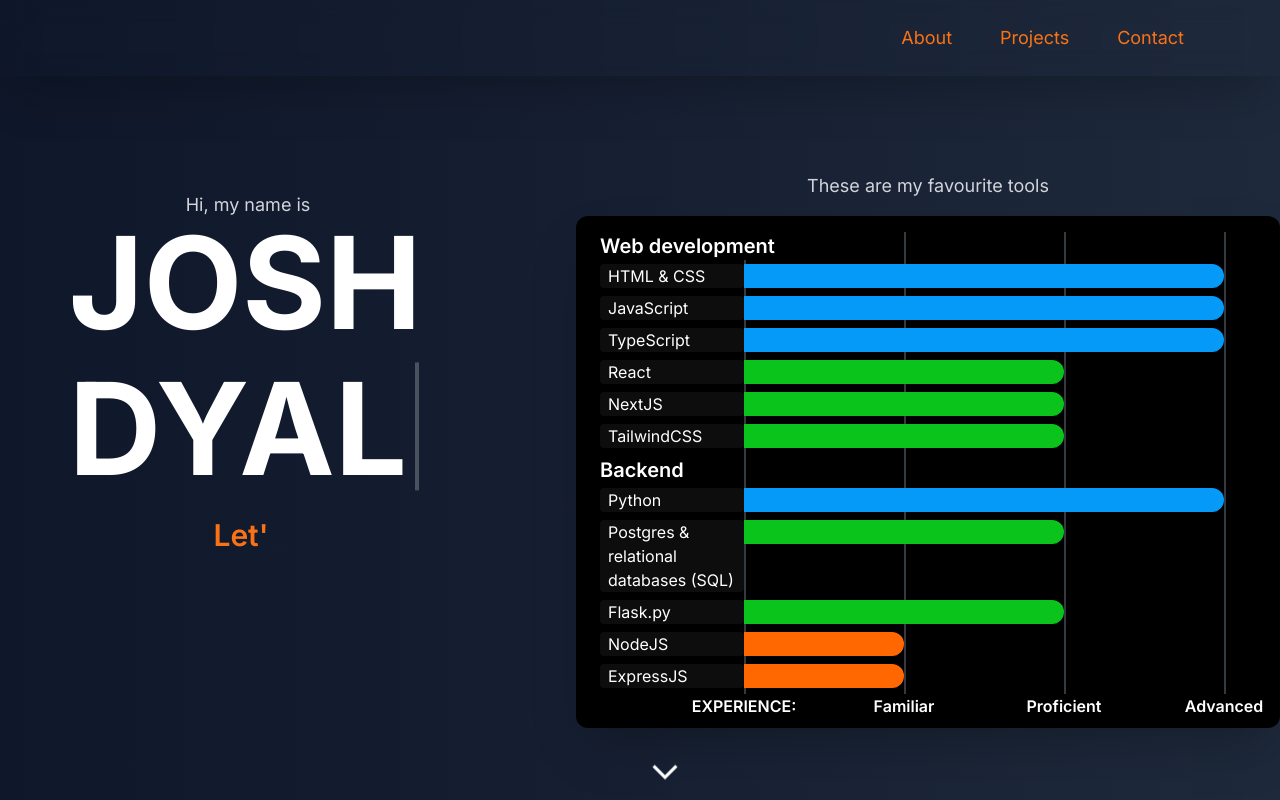
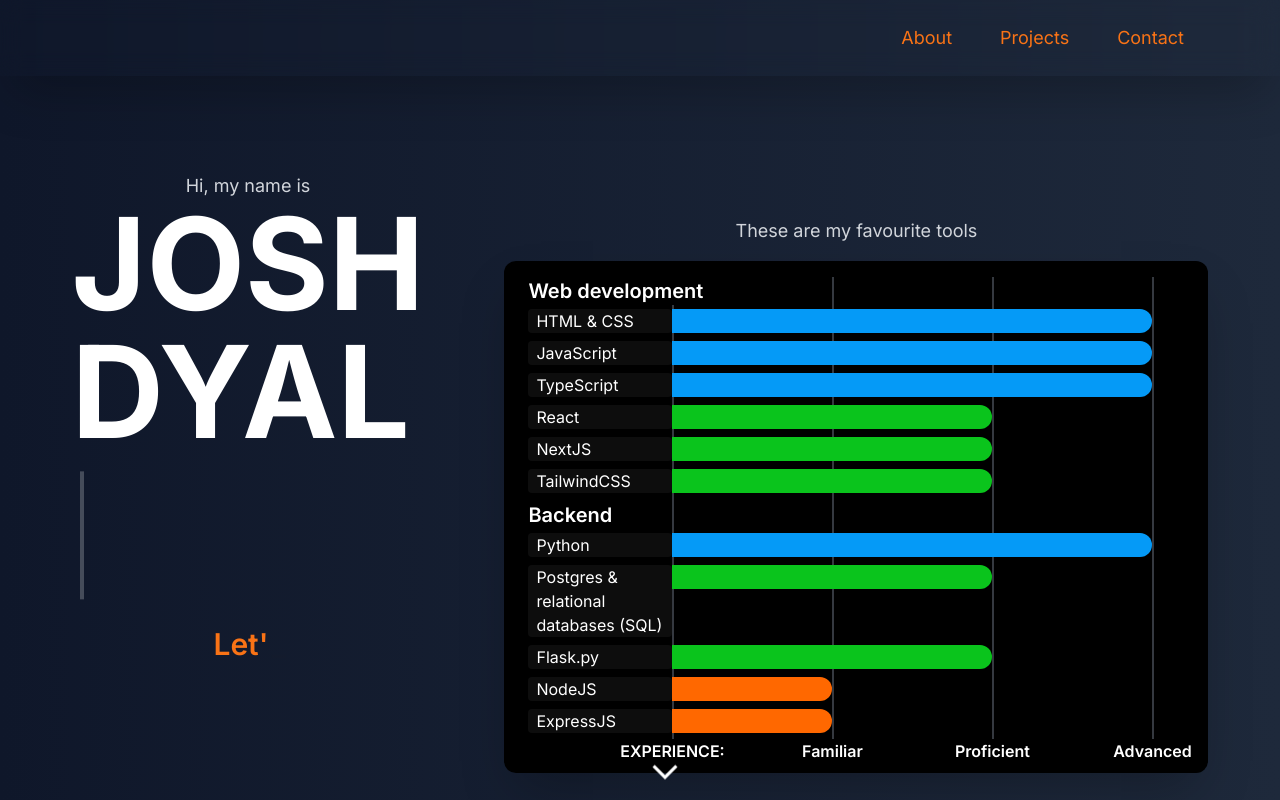
Before and after one commit to joshd-04/portfolio, a Next.js app: page / in a window 1280 px wide. Shown: the top 800 px of the page. Built offline with nearby package versions, Linux system fonts and the light colour scheme.

Commit message:
fix center alignment on non-chromium browsers

```diff
--- a/src/app/(home)/bestProjects.tsx
+++ b/src/app/(home)/bestProjects.tsx
@@ -4,7 +4,7 @@
 export default function BestProjects() {
   return (
     <div className="w-full" id="featured-projects">
-      <div className="w-[70dvw] md:w-[70dvw] max-w-[1000px] place-self-center mt-16 flex flex-col text-white">
+      <div className="w-[70dvw] md:w-[70dvw] max-w-[1000px] mx-auto mt-16 flex flex-col text-white">
         <div className="  mb-0 xl:mb-4 text-center xl:text-start">
           <h1 className="text-4xl font-bold mb-2">Featured projects</h1>
           <p className="font-light">
--- a/src/app/(home)/contactMe.tsx
+++ b/src/app/(home)/contactMe.tsx
@@ -23,7 +23,7 @@
   }, [isCooldownActive]);
   return (
     <div className="w-full">
-      <div className="w-auto h-12 p-1 bg-black/20 rounded-md flex flex-row gap-2 text-white mt-4 md:mt-6 place-self-center">
+      <div className="w-min h-12 p-1 bg-black/20 rounded-md flex flex-row gap-2 text-white mt-4 md:mt-6 mx-auto">
         <div className="w-max h-full bg-black/60 outline outline-1 outline-black rounded-md px-4 lg:px-6 flex flex-col justify-center items-center selection:bg-blue-600">
           <p className="text-xs md:text-base">joshdyal04@gmail.com</p>
         </div>
@@ -41,7 +41,7 @@
 export default function ContactMe() {
   return (
     <div id="contact" className="w-full bg-black/20 py-16">
-      <div className="w-full md:w-[70%] xl:w-[50%] place-self-center  flex flex-col flex-grow-0 justify-center items-center relative text-center gap-4">
+      <div className="w-full md:w-[70%] xl:w-[50%] mx-auto  flex flex-col flex-grow-0 justify-center items-center relative text-center gap-4">
         <h1 className="text-white text-4xl md:text-6xl font-bold mb-2 xl:mb-6">
           Get in touch
         </h1>
--- a/src/app/(home)/page.tsx
+++ b/src/app/(home)/page.tsx
@@ -21,8 +21,8 @@
   return (
     <div className="h-max">
       <div className="pt-16 md:pt-24 min-h-max md:h-[100dvh] ">
-        <div className="flex flex-col items-center xl:flex-row xl:justify-center gap-20 xl:gap-30 ">
-          <div className="text-white w-[100dvw] place-items-center">
+        <div className="flex flex-col items-center xl:flex-row xl:justify-center gap-20 xl:gap-30 xl:px-36">
+          <div className="text-white w-[100dvw] flex flex-col justify-center items-center">
             <p className="text-gray-300 text-lg">Hi, my name is</p>
             <h1 className="text-7xl md:text-9xl uppercase font-bold">
               {userProfile.firstName}
@@ -30,7 +30,7 @@
               {userProfile.lastName}
               <BlinkingCursor />
             </h1>
-            <h2 className="text-orange-500 text-xl md:text-3xl font-semibold pt-6 selection:text-orange-500 relative max-w-full place-self-center">
+            <h2 className="text-orange-500 text-xl md:text-3xl font-semibold pt-6 selection:text-orange-500 relative max-w-full mx-auto">
               <Typewriter
                 words={userProfile.typewriterText}
                 loop
@@ -49,18 +49,18 @@
           </p>
           <QuickButtons />
         </div> */}
-          <div className="w-[100dvw] h-[50dvh] flex flex-col justify-start align-middle items-center gap-4 lg:gap-0  ">
+          <div className="h-[50dvh] flex flex-col justify-start align-middle items-center gap-4 lg:gap-0">
             <p className="text-gray-300 text-lg md:text-2xl lg:text-lg mb-[-5rem] md:mb-4 text-center inline-block">
               These are my favourite tools
             </p>
-            <div className="w-full h-[50%] place-items-center ">
+            <div className="w-full h-[50%] place-items-center">
               <MasteryGraph />
             </div>
           </div>
         </div>
         {/* downward pointing arrow bouncing */}
         <div className="hidden xl:block">
-          <div className="place-self-center md:left-[50%] md:top-[95%] animate-bounce md:absolute z-40">
+          <div className="mx-auto md:left-[50%] md:top-[95%] animate-bounce md:absolute z-40">
             <Image
               src="/home/down_arrow_white.png"
               alt="Bouncing arrow pointing downwards"
--- a/src/app/projects/[id]/projectDetails.tsx
+++ b/src/app/projects/[id]/projectDetails.tsx
@@ -123,7 +123,7 @@
               'linear-gradient(to right, rgba(0, 0, 0, 1) 0%, rgba(0, 0, 0, 1) 50%, rgba(0, 0, 0, 1) 100%)',
           }}
         />
-        <div className="w-[80%] h-full md:w-[60%] lg:w-[40%] place-self-center py-3 md:py-6 flex flex-col justify-end items-start ">
+        <div className="w-[80%] h-full md:w-[60%] lg:w-[40%] mx-auto py-3 md:py-6 flex flex-col justify-end items-start ">
           <h1 className="font-bold text-2xl md:text-5xl drop-shadow-[5px_5px_7px_rgb(0,0,0)] selection:bg-blue-600">
             {project.title}
           </h1>
@@ -133,7 +133,7 @@
           ></div>
         </div>
       </div>
-      <div className="w-[80%] md:w-[60%] lg:w-[40%] place-self-center place-items-start">
+      <div className="w-[80%] md:w-[60%] lg:w-[40%] mx-auto place-items-start">
         <div className="w-full flex flex-row justify-between items-center mb-5">
           <p className="text-xs md:text-base text-gray-400">
             {project.projectDate.getDate().toString().padStart(2, '0')}/
--- a/src/app/projects/[id]/projectDetailsSkeleton.tsx
+++ b/src/app/projects/[id]/projectDetailsSkeleton.tsx
@@ -3,11 +3,11 @@
     <div className="w-full mb-12 md:mb-20">
       <div className="w-[full] h-[20dvh] md:h-[30dvh]  mb-4 relative">
         <div className=" bg-gray-700 absolute top-0 left-0 w-full h-full object-cover blur-sm brightness-[0.35] z-[-10] mask-image-linear-gradient"></div>
-        <div className="w-[80%] h-full md:w-[60%] lg:w-[40%] place-self-center py-3 md:py-6 flex flex-col justify-end items-start">
+        <div className="w-[80%] h-full md:w-[60%] lg:w-[40%] mx-auto py-3 md:py-6 flex flex-col justify-end items-start">
           <h1 className="w-[60%] h-12  text-2xl md:text-5xl drop-shadow-[5px_5px_7px_rgb(0,0,0)] animate-pulse bg-slate-800 rounded-md"></h1>
         </div>
       </div>
-      <div className="w-[80%] md:w-[60%] lg:w-[40%] place-self-center place-items-center">
+      <div className="w-[80%] md:w-[60%] lg:w-[40%] mx-auto place-items-center">
         <div className="w-full flex flex-row justify-between items-center mb-5">
           <p className="animate-pulse bg-slate-800 w-28 h-6 rounded-md"></p>
           <div className="flex flex-row gap-2">
--- a/src/app/projects/[id]/projectRenderer.tsx
+++ b/src/app/projects/[id]/projectRenderer.tsx
@@ -42,9 +42,7 @@
       {project ? (
         <ProjectDetails project={project} />
       ) : (
-        // <ProjectDetailsSkeleton  />
         <ProjectDetailsSkeleton />
-        // <h1>Loading</h1>
       )}
     </>
   );
--- a/src/components/footer.tsx
+++ b/src/components/footer.tsx
@@ -35,7 +35,7 @@
 
   return (
     <div className="w-[100dvw] h-auto bg-black relative py-10 text-white text-sm selection:bg-blue-600 selection:text-white">
-      <div className="w-[80%] md:w-[50%] h-full place-self-center">
+      <div className="w-[80%] md:w-[50%] h-full mx-auto">
         <h1 className="text-base mb-2">
           I hope you enjoyed viewing this portfolio :)
         </h1>
```
